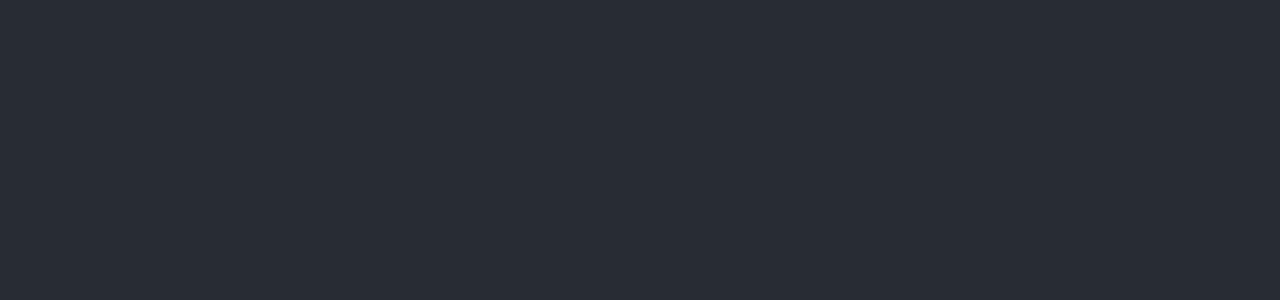
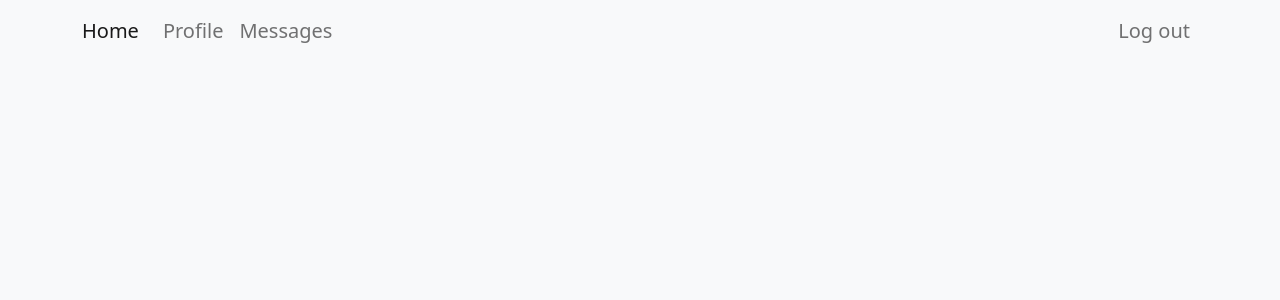
Before and after one commit to marija2/design_proj, a React (Create React App) app in the folder client/: page /messages/1 in a window 1280 px wide. Shown: the top 300 px of the page. Built offline with nearby package versions, Linux system fonts and the light colour scheme; no server answers.

Commit message:
msgs wip

```diff
--- a/client/src/App.js
+++ b/client/src/App.js
@@ -11,6 +11,7 @@
 import { AdminLogout } from './components';
 import { AdminProfile } from './components';
 import { Section } from './components';
+import { Messages } from './components'
 
 function App() {
   return (
@@ -21,6 +22,7 @@
           <Route path="/logout" exact component={() => <Logout />} />
           <Route path="/" exact component={() => <Home />} />
           <Route path="/login" exact component={() => <Login />} />
+          <Route path="/messages/:username" exact component={(e) => <Messages data={e.match.params}/>} />
           <Route path="/profile/:username" exact component={(e) => <Profile data={e.match.params}/>} />
           <Route path="/admin/login" exact component={() => <AdminLogin />} />
           <Route path="/admin/logout" exact component={() => <AdminLogout />} />
--- a/client/src/components/Home.jsx
+++ b/client/src/components/Home.jsx
@@ -10,7 +10,6 @@
 import Comment from "./Comment";
 import FormControl from 'react-bootstrap/FormControl'
 import InputGroup from 'react-bootstrap/InputGroup'
-import NavDropdown from 'react-bootstrap/NavDropdown'
 
 import { FaSearch } from 'react-icons/fa'
 
@@ -274,7 +273,7 @@
                         <Navbar.Collapse id="basic-navbar-nav">
                             <Nav className="me-auto">
                             <Nav.Link href={`/profile/${this.state.my_username}`}>Profile</Nav.Link>
-                            <Nav.Link href="/">Messages</Nav.Link>
+                            <Nav.Link href={`/messages/${this.state.my_username}`}>Messages</Nav.Link>
                             </Nav>
                             <Nav>
                             <Nav.Link href="/logout">Log out</Nav.Link>
--- a/client/src/components/Logout.jsx
+++ b/client/src/components/Logout.jsx
@@ -45,8 +45,6 @@
                 <Navbar.Toggle aria-controls="basic-navbar-nav" />
                 <Navbar.Collapse id="basic-navbar-nav">
                     <Nav className="me-auto">
-                    <Nav.Link href="/">Profile</Nav.Link>
-                    <Nav.Link href="/">Messages</Nav.Link>
                     </Nav>
                     <Nav>
                     <Nav.Link href="/logout">Log out</Nav.Link>
--- /dev/null
+++ b/client/src/components/Messages.jsx
@@ -0,0 +1,57 @@
+import React from "react";
+import { Redirect } from "react-router-dom";
+import Navbar from 'react-bootstrap/Navbar';
+import Container from 'react-bootstrap/Container';
+import Nav from 'react-bootstrap/Nav';
+import postRequest from "./PostRequest"
+import Card from 'react-bootstrap/Card'
+import PostRender from "./PostRender";
+import Post from "./Post";
+import Comment from "./Comment";
+import FormControl from 'react-bootstrap/FormControl'
+import InputGroup from 'react-bootstrap/InputGroup'
+
+import { FaSearch } from 'react-icons/fa'
+
+import "./Profile.css"
+
+class Messages extends React.Component {
+    constructor(props){
+        super(props)
+
+        postRequest('/messages', {}).then(data => {
+            if (data.success === false) return
+
+            console.log(data.result)
+          })
+
+        this.state = { my_username: props.data.username}
+    }
+    render() {
+        return (
+            <div className="w-100 h-100 bg-light text-dark fs-5">
+                <Navbar bg="light" expand="lg" fixed="top">
+                    <Container>
+                        <Navbar.Brand href="/">Home</Navbar.Brand>
+                        <Navbar.Toggle aria-controls="basic-navbar-nav" />
+                        <Navbar.Collapse id="basic-navbar-nav">
+                            <Nav className="me-auto">
+                            <Nav.Link href={`/profile/${this.state.my_username}`}>Profile</Nav.Link>
+                            <Nav.Link href={`/messages/${this.state.my_username}`}>Messages</Nav.Link>
+                            </Nav>
+                            <Nav>
+                            <Nav.Link href="/logout">Log out</Nav.Link>
+                            </Nav>
+                        </Navbar.Collapse>
+                    </Container>
+                </Navbar>
+                <div className="w-100 mt-60 p-5 h-100 fixed-top bg-light text-dark">
+                    <div class="row h-100">
+                    </div>
+                </div>
+            </div>
+        )
+    }
+}
+
+export default Messages;
--- a/client/src/components/Profile.jsx
+++ b/client/src/components/Profile.jsx
@@ -395,7 +395,7 @@
             <Navbar.Collapse id="basic-navbar-nav">
               <Nav className="me-auto">
                 <Nav.Link href={`/profile/${this.state.my_username}`}>Profile</Nav.Link>
-                <Nav.Link href="/">Messages</Nav.Link>
+                <Nav.Link href={`/messages/${this.state.my_username}`}>Messages</Nav.Link>
               </Nav>
               <Nav>
                 <Nav.Link href="/logout">Log out</Nav.Link>
--- a/client/src/components/index.js
+++ b/client/src/components/index.js
@@ -6,3 +6,4 @@
 export { default as AdminLogout } from "./AdminLogout";
 export { default as AdminProfile } from "./AdminProfile";
 export { default as Section } from "./Section";
+export { default as Messages } from "./Messages";
```
Also changed, not shown: 1 other file (tests, documents, lock files or other folders).
